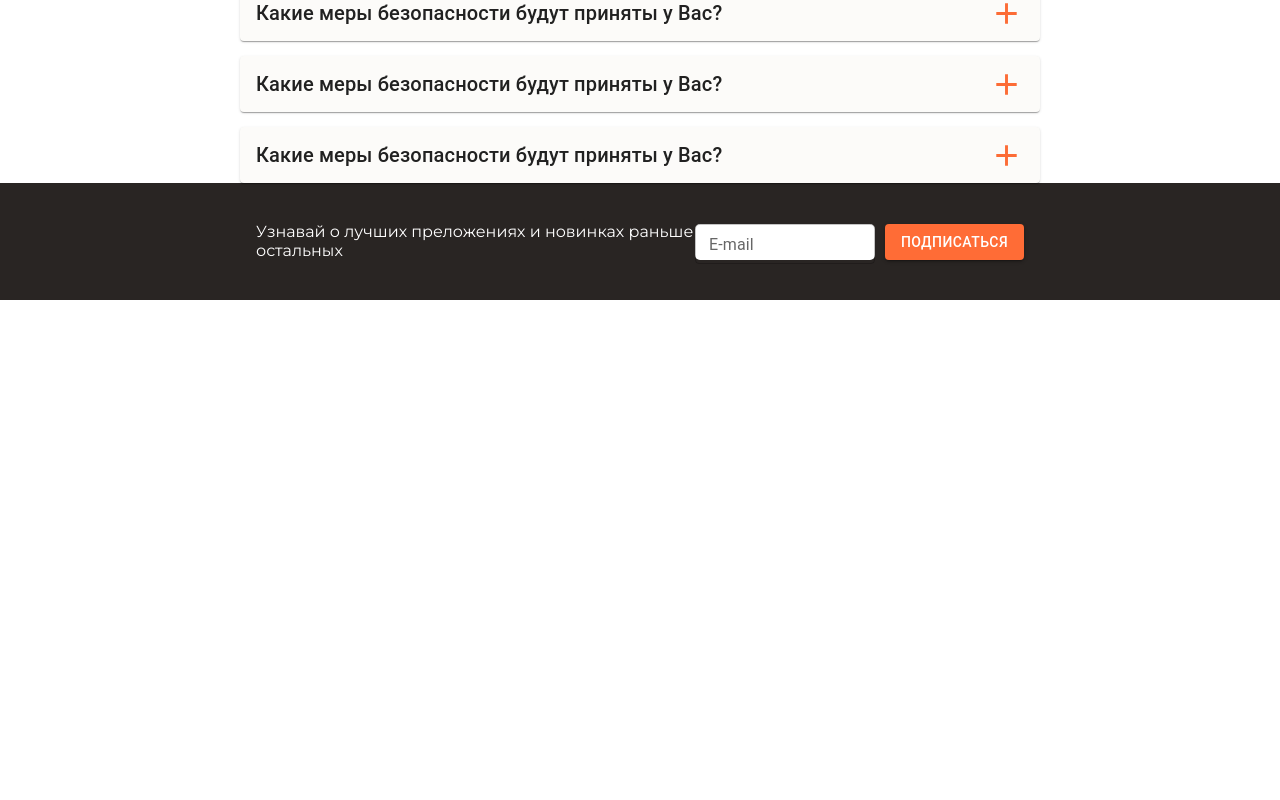
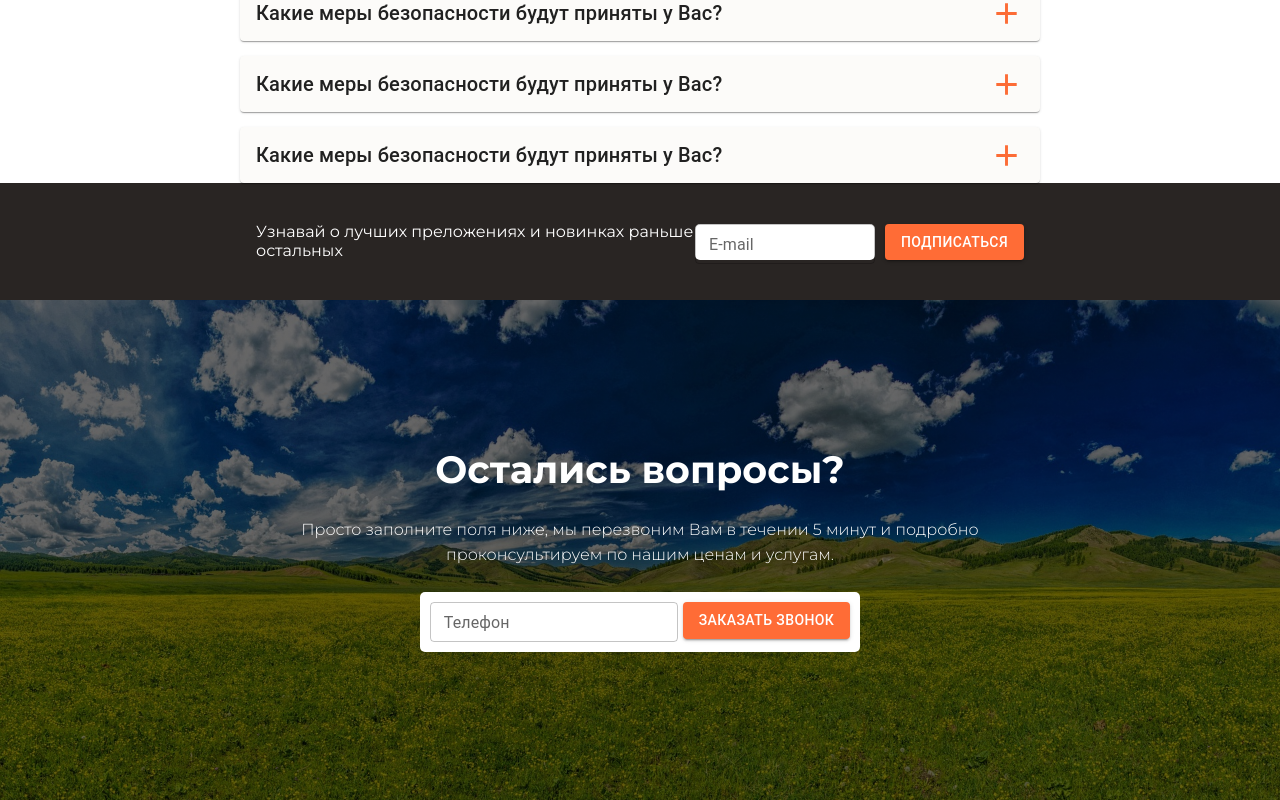
Before and after one commit to blohin27/voda-bsv, a Next.js app: page / in a window 1280 px wide. Shown: the part 8024-8824 px from the top of the page. Before the commit the page ends 8324 px from the top, so only its background shows below. Built offline with nearby package versions, Linux system fonts and the light colour scheme.

Commit message:
Остались вопросы

```diff
--- /dev/null
+++ b/src/components/Banner/BannerOstalisVopros.tsx
@@ -0,0 +1,117 @@
+import React, { FC } from "react";
+import { ClassesSx } from "@/theme/theme";
+import Box from "@mui/material/Box";
+import Image from "next/image";
+import { OrderCall } from "@/components/OrderCall/OrderCall";
+
+interface IProps {}
+export const BannerOstalisVopros: FC<IProps> = () => {
+  return (
+    <Box sx={classes.root}>
+      <Box sx={classes.wrapper}>
+        <Box sx={classes.content}>
+          <Box sx={classes.setcionGeneralPageBanner}>
+            <Image
+              src="/photoNew/testImage.jpg"
+              alt={"image"}
+              layout={"fill"}
+              objectFit="cover"
+              objectPosition="center center" // По умолчанию 'center', но может быть изменено
+              quality={100}
+            />
+            <Box sx={classes.sectionWhite} />
+            <Box sx={classes.contentForBanner}>
+              <Box sx={classes.contentForBannerwrapperSection}>
+                <Box sx={classes.sectionBanner}>
+                  <Box display={"flex"} flexDirection={"column"} gap={"25px"} mr={2} ml={2}>
+                    <Box sx={classes.bannerTitle}> Остались вопросы?</Box>
+                    <Box sx={classes.descr}>
+                      Просто заполните поля ниже, мы перезвоним Вам в течении 5 минут и подробно проконсультируем по нашим ценам и услугам.
+                    </Box>
+                    <Box sx={{ display: "flex", justifyContent: "center" }}>
+                      <OrderCall />
+                    </Box>
+                  </Box>
+                </Box>
+              </Box>
+            </Box>
+          </Box>
+        </Box>
+      </Box>
+    </Box>
+  );
+};
+
+const classes: ClassesSx = {
+  root: {},
+  bannerTitle: {
+    fontSize: "38px",
+    fontWeight: 700,
+    textAlign: "center",
+    color: "white",
+    "@media (max-width:900px)": {
+      textAlign: "center",
+      fontSize: "25px",
+      lineHeight: "40px",
+    },
+  },
+  sectionBanner: {
+    display: "flex",
+    alignSelf: "center",
+    justifyContent: "center",
+    width: "100%",
+    "@media (max-width:900px)": {
+      justifyContent: "center",
+      textAlign: "center",
+    },
+  },
+  contentForBannerwrapperSection: {
+    position: "relative",
+    width: "100%",
+    height: "100%",
+    maxWidth: "800px",
+    margin: "0 auto",
+    display: "flex",
+  },
+  descr: {
+    fontSize: "16px",
+    fontWeight: "300",
+    lineHeight: "25px",
+    display: "flex",
+    flexDirection: "column",
+    textAlign: "center",
+    color: "white",
+  },
+  content: { display: "flex" },
+  contentSection: { display: "flex", width: "100%" },
+  setcionGeneralPageBanner: {
+    width: "100%",
+    display: "flex",
+    height: "500px",
+    position: "relative",
+    "@media (max-width:800px)": {
+      height: "450px",
+    },
+  },
+  contentForBanner: {
+    position: "absolute",
+    width: "100%",
+    height: "100%",
+  },
+  sectionContentBaner: {
+    color: "red",
+    maxWidth: "1200px",
+    margin: "0 auto",
+  },
+  sectionWhite: {
+    background: "linear-gradient(to left, black, black 100%, rgba(0, 0, 0, 10%) 90%)",
+    opacity: 0.6,
+    position: "absolute",
+    width: "100%",
+    height: "100%",
+    "@media (max-width:900px)": {
+      backgroundColor: "black",
+      opacity: 0.65,
+    },
+  },
+};
--- a/src/components/Content/GeneralPage/GeneralPage.tsx
+++ b/src/components/Content/GeneralPage/GeneralPage.tsx
@@ -20,6 +20,7 @@ import { ComentOnas } from "@/components/ComentOnas/ComentOnas";
 import { WhatTypeService } from "@/components/WhatTypeService/WhatTypeService";
 import { QuesResonse } from "@/components/QuesResponse/QuesResponse";
 import { EmailSbscribtion } from "@/components/EmailSubscription/EmailSubscription";
+import { BannerOstalisVopros } from "@/components/Banner/BannerOstalisVopros";
 
 export const ContentGeneralPage = () => {
   return (
@@ -56,6 +57,7 @@ export const ContentGeneralPage = () => {
       <ComentOnas />
       <QuesResonse />
       <EmailSbscribtion />
+      <BannerOstalisVopros />
     </Box>
   );
 };
```
